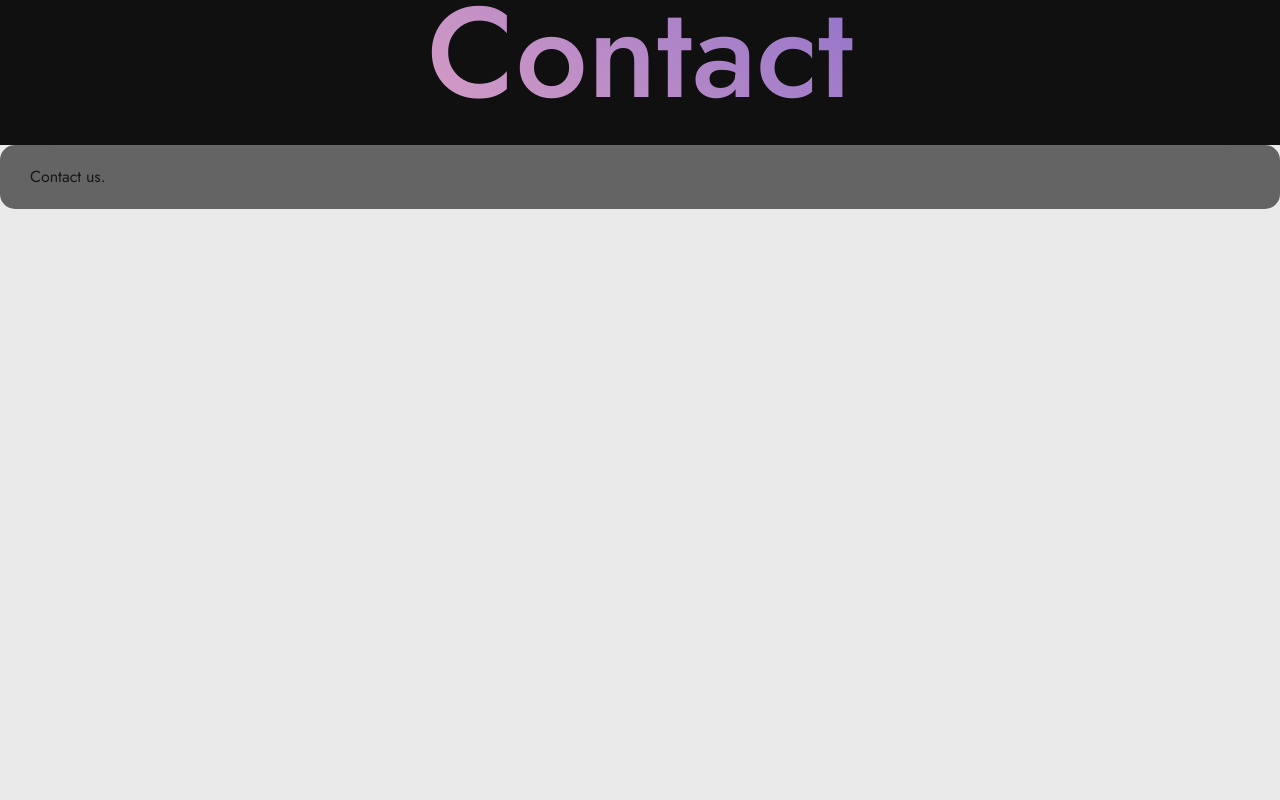
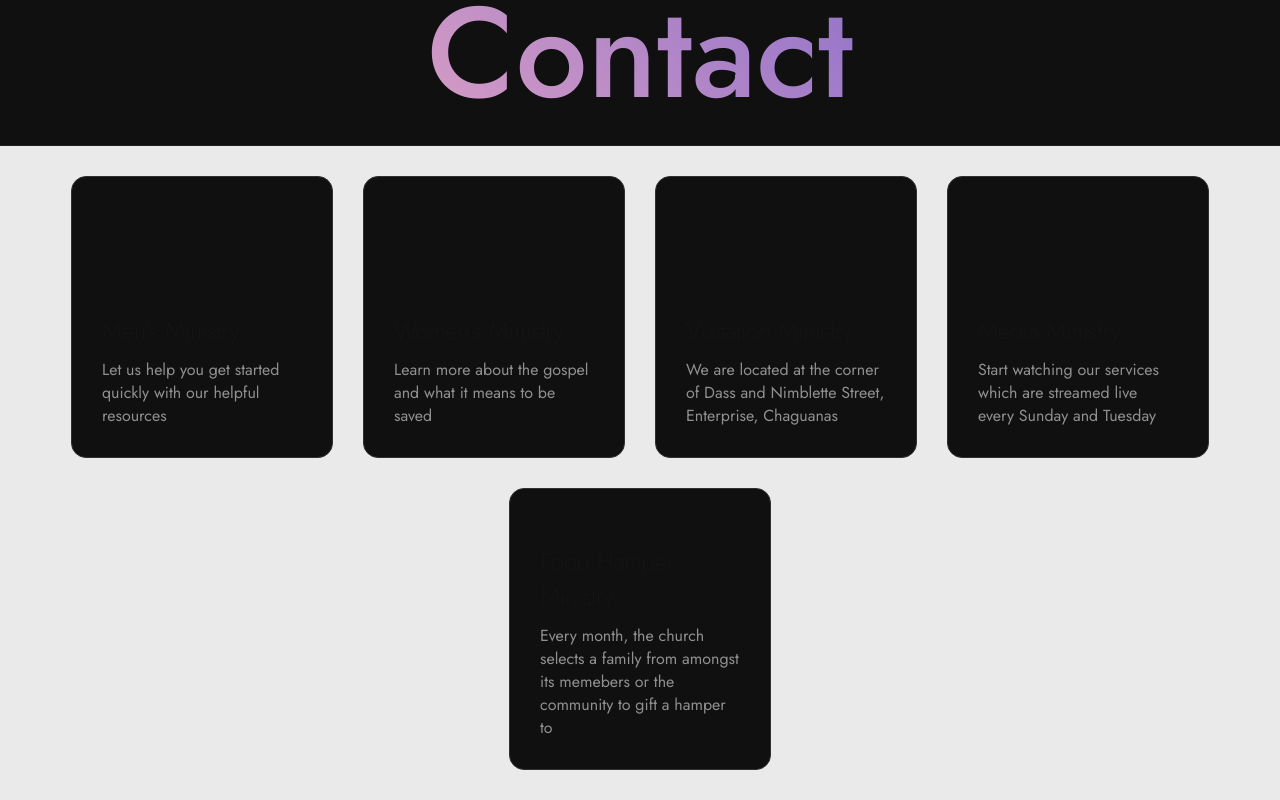
Before and after one commit to sgarcia97/test-app, a Next.js app: page /contact in a window 1280 px wide. Shown: the part 430-1230 px from the top of the page. Before the commit the page ends 800 px from the top, so only its background shows below. Built offline with nearby package versions, Linux system fonts and the light colour scheme.

Commit message:
Updated title on contact page

```diff
--- a/app/contact/page.tsx
+++ b/app/contact/page.tsx
@@ -1,14 +1,40 @@
-import {Title, Paragraph} from "../components/Title"
-import PageLayout from "../components/PageLayout"
+import React from "react"
 import {Header} from "../components/Header"
+import {Card, CardWrapper} from "../components/Card"
+import {Title} from "../components/Title"
+
 const Page = () => {
     return(
         <>
         <Header/>
         <Title title="Contact"/>
-        <PageLayout>
-            <p>Contact us.</p>
-        </PageLayout>
+        <CardWrapper center={true}>
+                <Card
+                title="Men's Ministry"
+                desc="Let us help you get started quickly with our helpful resources"
+                visible={false}
+                />
+                <Card
+                title="Women's Ministry"
+                desc="Learn more about the gospel and what it means to be saved"
+                visible={false}
+                />
+                <Card
+                title="Visitation Ministry"
+                desc="We are located at the corner of Dass and Nimblette Street, Enterprise, Chaguanas"
+                visible={false}
+                />
+                <Card
+                title="Media Ministry"
+                desc="Start watching our services which are streamed live every Sunday and Tuesday"
+                visible={false}
+                />
+                <Card
+                title="Food Hamper Ministry"
+                desc="Every month, the church selects a family from amongst its memebers or the community to gift a hamper to"
+                visible={false}
+                />
+              </CardWrapper>
         </>
     )
 }
```
